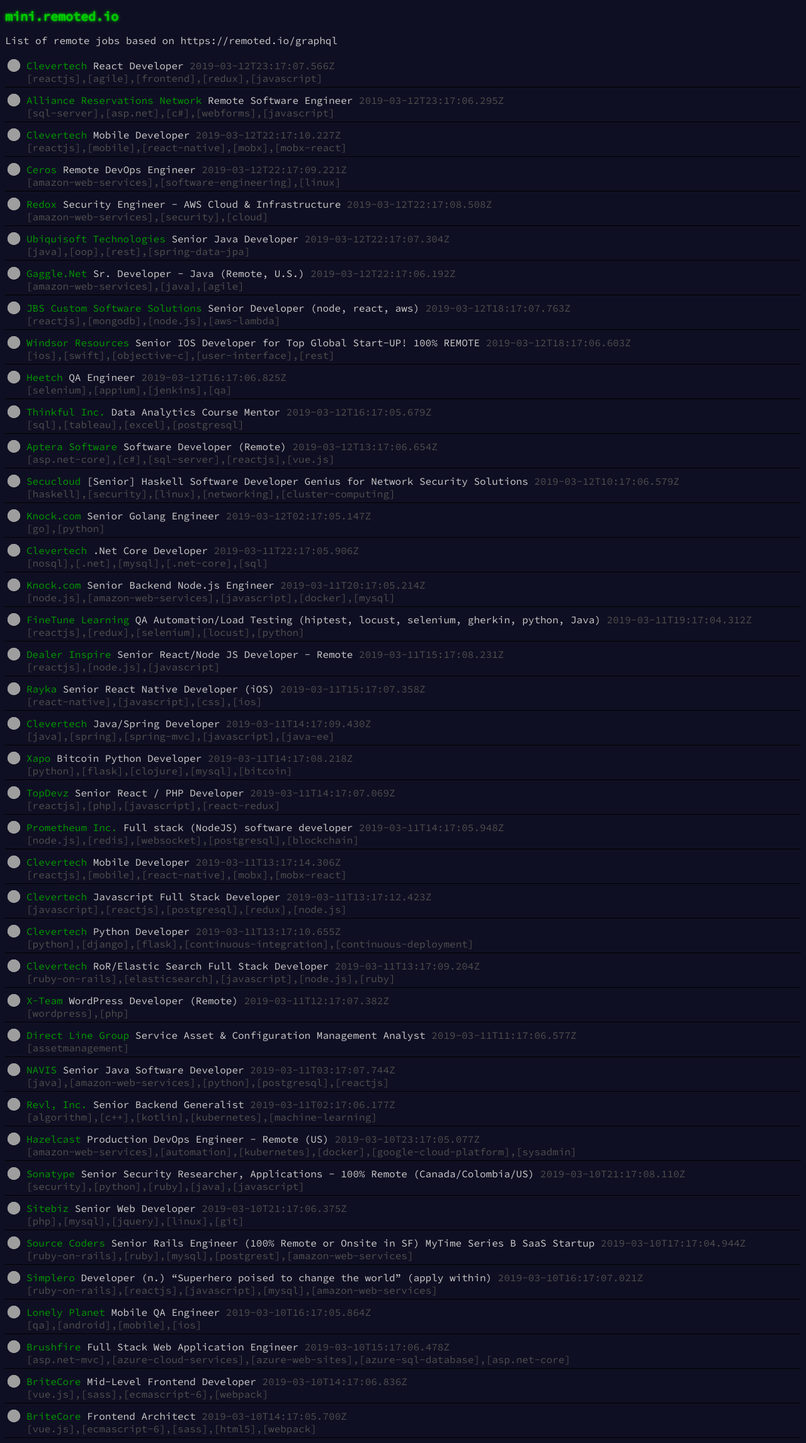
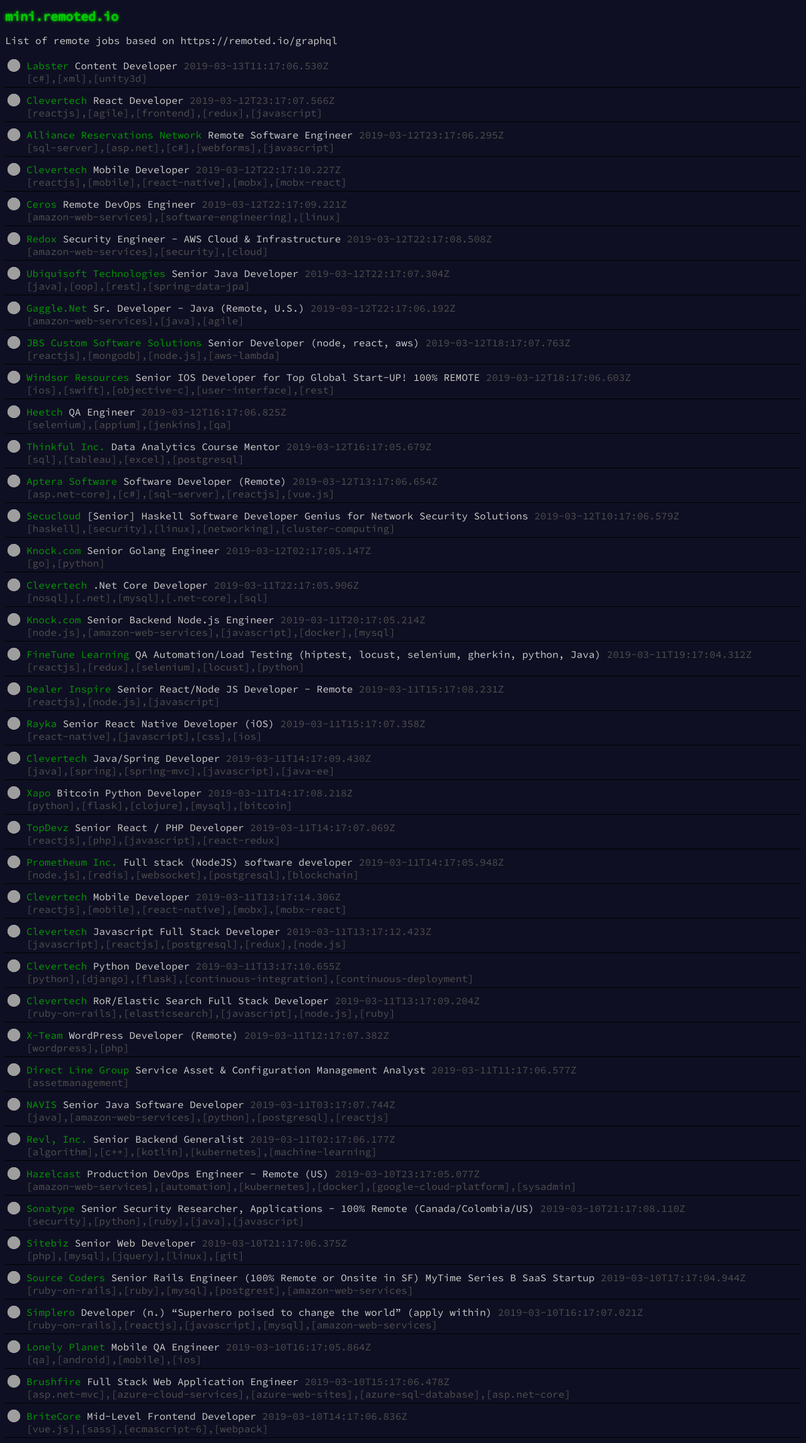
Before and after one commit to andrerpena/mini.remoted.io, a website: page docs/index.html in a window 1280 px wide. Shown: the whole page at 63% size. Drawn offline with Linux system fonts and the light colour scheme; grey boxes are pictures that could not be loaded.

Commit message:
Update remote jobs

```diff
--- a/docs/index.html
+++ b/docs/index.html
@@ -13,7 +13,20 @@
     </h1>
     <p class="subtitle">List of remote jobs based on <a href="https://remoted.io/graphql">https://remoted.io/graphql</a>
     </p>
-    <a class="job" href="https://stackoverflow.com/jobs/246141/react-developer-clevertech" target="_blank">
+    <a class="job" href="https://stackoverflow.com/jobs/246352/content-developer-labster" target="_blank">
+        <div class="image-column">
+            <img src="https://remoted.sfo2.digitaloceanspaces.com/prod/remoted/companies/t19t4-labster.jpeg"/>
+        </div>
+        <div class="content-column">
+            <span class="company">Labster</span>
+            <span>Content Developer</span>
+            <span class="time">2019-03-13T11:17:06.530Z</span>
+            <span class="tags">
+            <span class="tag">[c#]</span>,<span class="tag">[xml]</span>,<span class="tag">[unity3d]</span>
+            </span>
+        </div>
+    </a>
+<a class="job" href="https://stackoverflow.com/jobs/246141/react-developer-clevertech" target="_blank">
         <div class="image-column">
             <img src="https://remoted.sfo2.digitaloceanspaces.com/prod/remoted/companies/ftuzm-clevertech.png"/>
         </div>
@@ -520,18 +533,5 @@
             </span>
         </div>
     </a>
-<a class="job" href="https://stackoverflow.com/jobs/218003/frontend-architect-britecore" target="_blank">
-        <div class="image-column">
-            <img src="https://remoted.sfo2.digitaloceanspaces.com/prod/remoted/companies/udvr1-britecore.png"/>
-        </div>
-        <div class="content-column">
-            <span class="company">BriteCore</span>
-            <span>Frontend Architect</span>
-            <span class="time">2019-03-10T14:17:05.700Z</span>
-            <span class="tags">
-            <span class="tag">[vue.js]</span>,<span class="tag">[ecmascript-6]</span>,<span class="tag">[sass]</span>,<span class="tag">[html5]</span>,<span class="tag">[webpack]</span>
-            </span>
-        </div>
-    </a>
 </body>
 </html>
```
